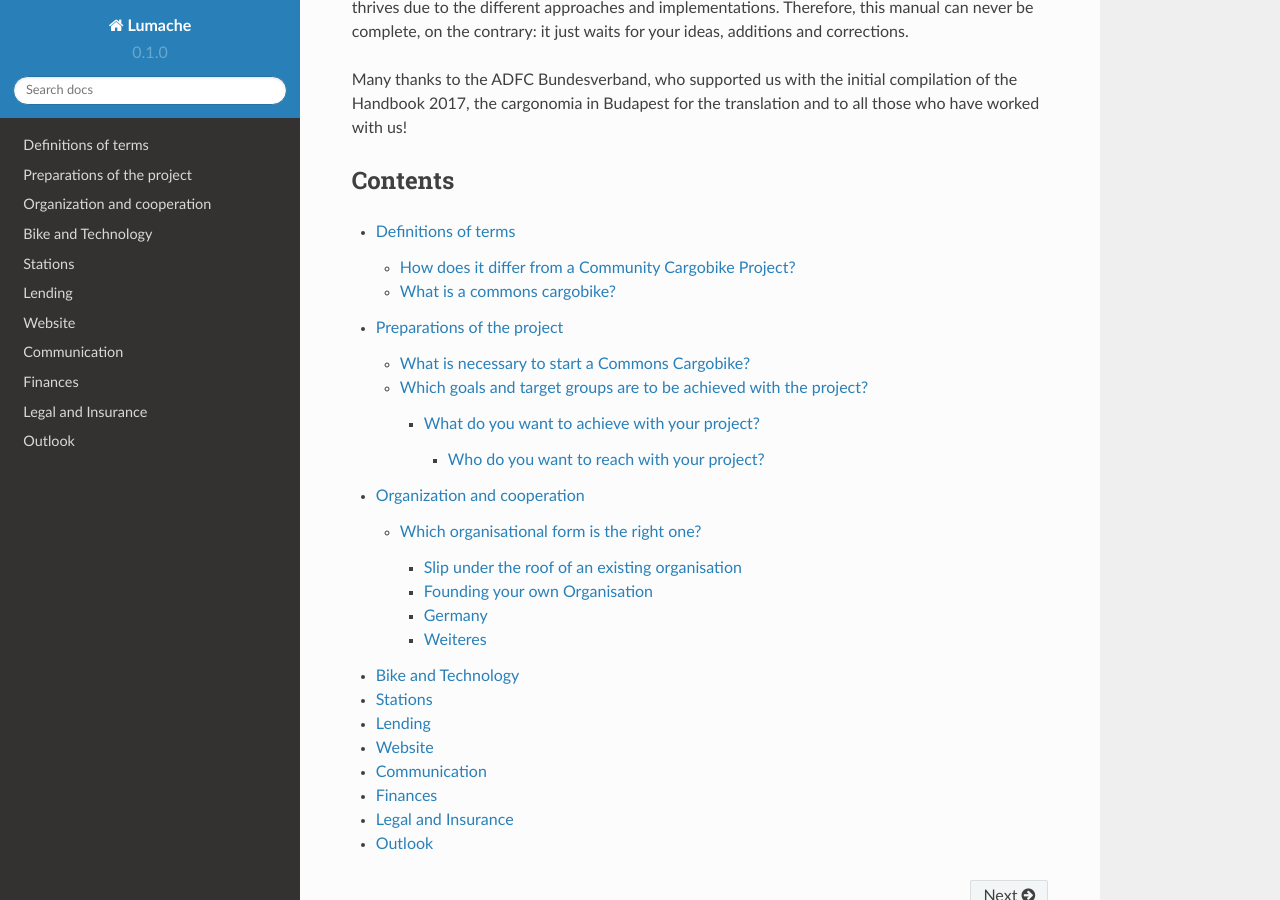
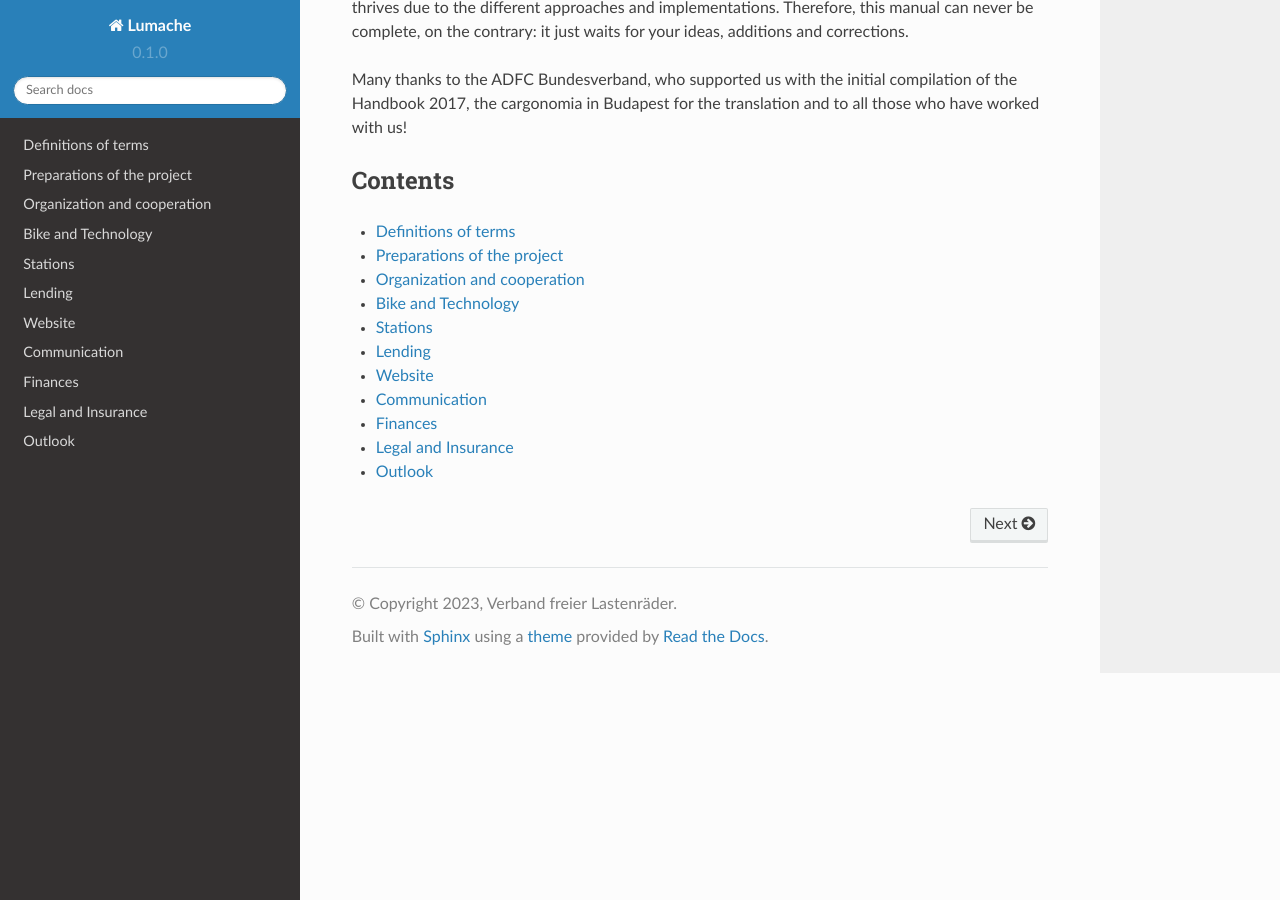
Before and after one commit to Konafets/cargobike-manual, a Sphinx documentation site: the page built from docs/source/index.rst, in a window 1280 px wide and 900 px high, scrolled down 409 px. Built offline with Sphinx 7.4.7 and the Read the Docs theme 2.0.0, drawn with Linux system fonts in a browser that asks for light colours; part of the change alters nothing that is shown.

```diff
--- a/docs/source/index.rst
+++ b/docs/source/index.rst
@@ -16,6 +16,8 @@ Contents
 --------
 
 .. toctree::
+   :maxdepth: 1
+   :titlesonly:
 
    01-definitions/definition_of_terms
    02-preparations/preparations
```
